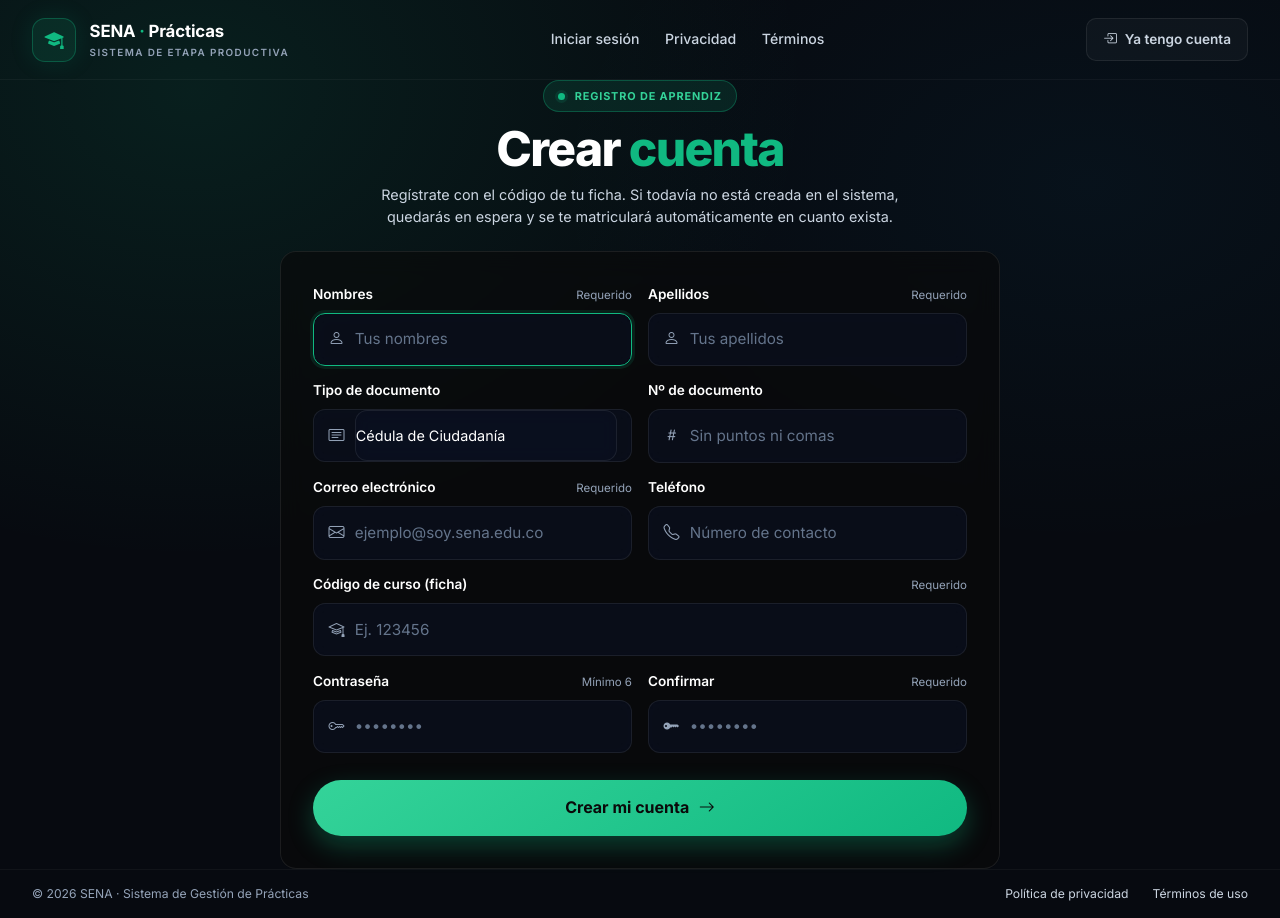
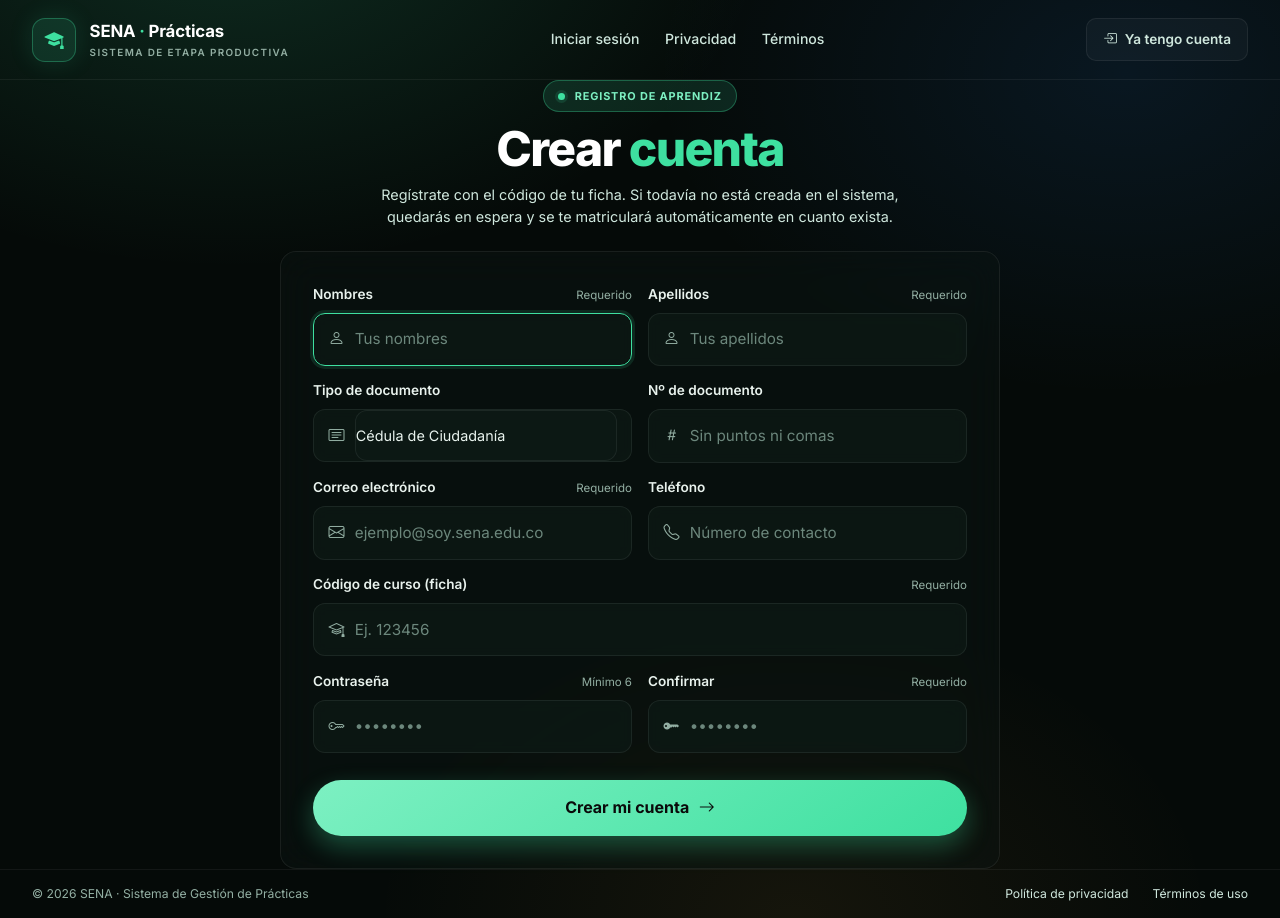
Before and after one commit to Romanxt66/Gestion_De_Practicas_SENA, a Flask app: page /registro in a window 1280 px wide. Run offline with Flask 3, Linux system fonts and the light colour scheme; some libraries are stand-ins or nearby versions.

Commit message:
Rediseño verde: el carbón azulado pasa a carbón verdoso
Se toman los valores del archivo de diseño: página #050A08 con tres
halos fijos (verde arriba a la izquierda, azul a la derecha, ámbar
abajo), bloques rgba(12,21,18,.5), barra lateral rgba(9,16,14,.55) y
desenfoque blur(18px) saturate(1.4) en todo. El acento pasa del
esmeralda #10B981 al menta #3EE0A0, el ámbar a #F0A93B y los grises a la
familia verdosa.

Como toda la interfaz ya pasaba por variables, el cambio es un relevo de
tokens: no se tocó ni una plantilla de lógica. Sí se arreglaron tres
piezas que nunca pasaron por ellas y se quedaban con el color viejo: la
caja del registro, la barra de navegación antigua y el foco de los
campos de formulario.

Los menús desplegables tenían su única regla colgada de .biblioteca-nav,
que ya no existe en el armazón: salían opacos y sin desenfoque. Ahora
siguen el sistema. Se añaden además la selección de texto y las barras
de desplazamiento, que seguían saliendo con el gris del navegador.

El diseño anterior queda en la etiqueta diseno-azul-pizarra y en la rama
respaldo/diseno-azul-pizarra.

Co-Authored-By: Claude Opus 5 <noreply@anthropic.com>

```diff
--- a/app/static/biblioteca.css
+++ b/app/static/biblioteca.css
@@ -9,55 +9,55 @@
 /* ── Design Tokens ── */
 :root {
   /* ── Paleta del rediseño: negro puro + esmeralda ── */
-  --sena-green:       #10b981;
-  --sena-green-dark:  #059669;
-  --sena-orange:      #f59e0b;
+  --sena-green:       #3ee0a0;
+  --sena-green-dark:  #0e7a55;
+  --sena-orange:      #f0a93b;
 
   /* Acento activo. Las vistas de acceso lo reescriben según el rol elegido;
      en el resto del sistema se queda en el verde institucional. */
-  --acc:        #10b981;
-  --acc-strong: #34d399;
-  --acc-glow:   rgba(16, 185, 129, 0.32);
-  --acc-soft:   rgba(16, 185, 129, 0.12);
+  --acc:        #3ee0a0;
+  --acc-strong: #7df0c2;
+  --acc-glow:   rgba(62, 224, 160, 0.32);
+  --acc-soft:   rgba(62, 224, 160, 0.13);
 
   /* Superficies — carbón frío, no negro plano: los bloques se despegan
      del fondo sin necesidad de subir el brillo de los bordes. */
-  --bg-base:       #070a10;   /* la página */
-  --bg-lateral:    #0a0f18;   /* barra lateral y barra superior */
-  --bg-surface:    #0f1623;   /* bloques y tarjetas */
-  --bg-elevated:   #141e2f;   /* la misma tarjeta al pasar por encima */
+  --bg-base:       #050a08;   /* la página */
+  --bg-lateral:    #091010;   /* barra lateral y barra superior */
+  --bg-surface:    #0c1512;   /* bloques y tarjetas */
+  --bg-elevated:   #13241e;   /* menús, modales y capas por encima */
   --bg-hover:      rgba(255, 255, 255, 0.045);
 
   /* Velo: el mismo color de superficie, dejando entrever el fondo.
      Al cambiar estos tres valores cambia la transparencia de todo. */
-  --velo-bloque:   color-mix(in srgb, var(--bg-surface) 66%, transparent);
-  --velo-elevado:  color-mix(in srgb, var(--bg-elevated) 78%, transparent);
-  --velo-barra:    color-mix(in srgb, var(--bg-lateral) 68%, transparent);
-  --desenfoque:    blur(14px) saturate(1.25);
+  --velo-bloque:   color-mix(in srgb, var(--bg-surface) 50%, transparent);
+  --velo-elevado:  color-mix(in srgb, var(--bg-elevated) 72%, transparent);
+  --velo-barra:    color-mix(in srgb, var(--bg-lateral) 55%, transparent);
+  --desenfoque:    blur(18px) saturate(1.4);
 
   /* Acentos secundarios */
   --accent-cyan:   #38bdf8;
   --accent-cyan-glow: rgba(56, 189, 248, 0.12);
-  --accent-green:  #10b981;
-  --accent-green-glow: rgba(16, 185, 129, 0.12);
-  --accent-amber:  #f59e0b;
-  --accent-amber-glow: rgba(245, 158, 11, 0.12);
+  --accent-green:  #3ee0a0;
+  --accent-green-glow: rgba(62, 224, 160, 0.13);
+  --accent-amber:  #f0a93b;
+  --accent-amber-glow: rgba(240, 169, 59, 0.13);
   --accent-red:    #ef4444;
   --accent-red-glow:  rgba(239, 68, 68, 0.12);
   --accent-purple: #a855f7;
   --accent-purple-glow: rgba(168, 85, 247, 0.12);
 
   /* Texto */
-  --text-primary:  #ffffff;
-  --text-secondary:#cbd5e1;
-  --text-muted:    #94a3b8;
-  --text-disabled: #64748b;
+  --text-primary:  #e8f2ed;
+  --text-secondary:#cfe7dd;
+  --text-muted:    #93afa3;
+  --text-disabled: #6c877c;
 
   /* Bordes */
-  --border-subtle: rgba(255, 255, 255, 0.04);
-  --border-default: rgba(255, 255, 255, 0.08);
-  --border-muted:  rgba(255, 255, 255, 0.14);
-  --border-glow:   rgba(16, 185, 129, 0.45);
+  --border-subtle: rgba(255, 255, 255, 0.055);
+  --border-default: rgba(255, 255, 255, 0.07);
+  --border-muted:  rgba(255, 255, 255, 0.13);
+  --border-glow:   rgba(62, 224, 160, 0.45);
 
   /* Sombras */
   --shadow-sm:  0 1px 2px 0 rgba(0,0,0,0.4);
@@ -82,7 +82,7 @@
 
   /* Fondo opaco de los campos. Debe coincidir con el relleno que se usa
      para anular el amarillo/blanco del autocompletado del navegador. */
-  --input-bg:   #0b1120;
+  --input-bg:   #0e1a16;
 
   /* Medidas del armazón */
   --appbar-h:   72px;
@@ -2507,8 +2509,9 @@ input:-webkit-autofill::first-line {
   flex-direction: column;
   position: relative;
   background:
-    radial-gradient(at 15% 10%, var(--acc-soft) 0, transparent 40%),
-    radial-gradient(at 85% 20%, rgba(14, 165, 233, 0.05) 0, transparent 35%),
+    radial-gradient(900px 600px at 18% -10%, color-mix(in srgb, var(--acc) 16%, transparent), transparent 60%),
+    radial-gradient(760px 520px at 88% 8%, rgba(45, 140, 255, .10), transparent 62%),
+    radial-gradient(700px 500px at 62% 100%, rgba(240, 169, 59, .07), transparent 60%),
     var(--bg-base);
 }
 
@@ -3182,3 +3185,47 @@ input:-webkit-autofill::first-line {
   overflow: hidden; text-overflow: ellipsis; white-space: nowrap;
 }
 .ti-datos a:hover { text-decoration: underline; }
+
+/* ── Detalles del rediseño verde ─────────────────────────────
+   Selección de texto y barras de desplazamiento a juego con el
+   fondo: eran lo único que seguía saliendo con el gris del
+   navegador sobre el carbón verdoso. */
+::selection { background: #1f7a55; color: #fff; }
+
+* { scrollbar-width: thin; scrollbar-color: #16261f transparent; }
+*::-webkit-scrollbar { width: 10px; height: 10px; }
+*::-webkit-scrollbar-track { background: transparent; }
+*::-webkit-scrollbar-thumb {
+  background: #16261f;
+  border-radius: 8px;
+  border: 3px solid var(--bg-base);
+}
+*::-webkit-scrollbar-thumb:hover { background: #1e332b; }
+
+/* ── Menús desplegables ──────────────────────────────────────
+   La única regla que había estaba colgada de la navegación
+   antigua (.biblioteca-nav), que ya no existe en el armazón: los
+   menús salían opacos y sin desenfoque, fuera del sistema. */
+.dropdown-menu {
+  background: var(--velo-elevado) !important;
+  backdrop-filter: var(--desenfoque);
+  -webkit-backdrop-filter: var(--desenfoque);
+  border: 1px solid var(--border-default) !important;
+  border-radius: var(--radius-md) !important;
+  padding: 0.4rem !important;
+  box-shadow: var(--shadow-lg);
+}
+.dropdown-item {
+  border-radius: 8px;
+  color: var(--text-secondary) !important;
+  font-size: 0.86rem;
+  padding: 0.5rem 0.7rem !important;
+}
+.dropdown-item:hover,
+.dropdown-item:focus {
+  background: var(--bg-hover) !important;
+  color: var(--text-primary) !important;
+}
+.dropdown-item.text-danger:hover { color: #f87171 !important; }
+.dropdown-divider { border-color: var(--border-subtle) !important; opacity: 1; }
+.dropdown-item-text { color: var(--text-muted) !important; }
--- a/app/templates/auth/registro.html
+++ b/app/templates/auth/registro.html
@@ -10,8 +10,8 @@
     width: 100%; max-width: 720px; margin: 0 auto;
     padding: 2rem; border-radius: var(--radius-lg);
     border: 1px solid var(--border-default);
-    background: rgba(10,10,10,.65);
-    backdrop-filter: blur(12px); -webkit-backdrop-filter: blur(12px);
+    background: var(--velo-bloque);
+    backdrop-filter: var(--desenfoque); -webkit-backdrop-filter: var(--desenfoque);
     text-align: left;
   }
   .registro-caja .ui-field { margin-bottom: 0.9rem; }
```
Also changed, not shown: other parts of app/static/biblioteca.css (+18 -16 lines), tests/test_funcional.py (+12 -7 lines).
